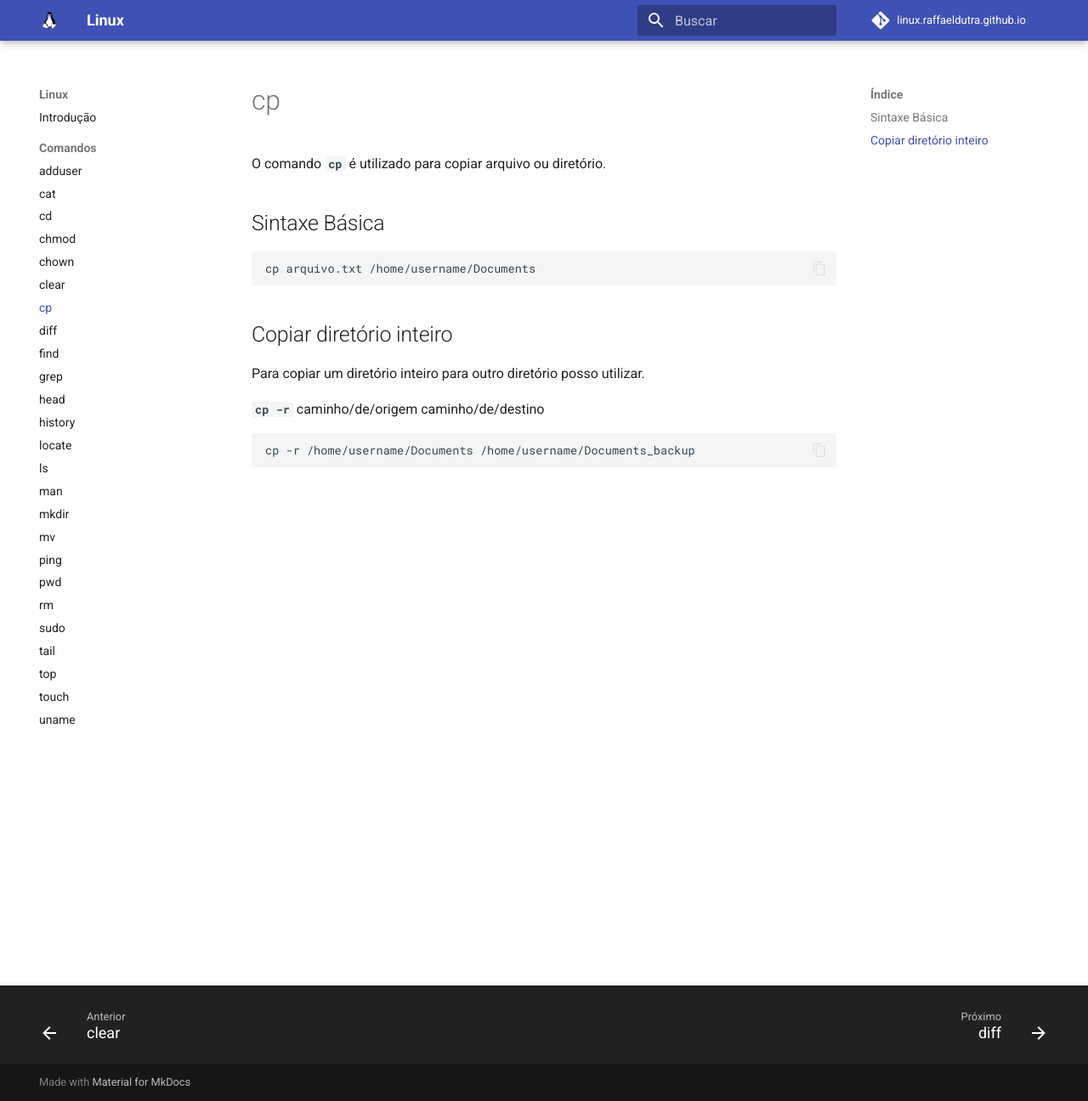
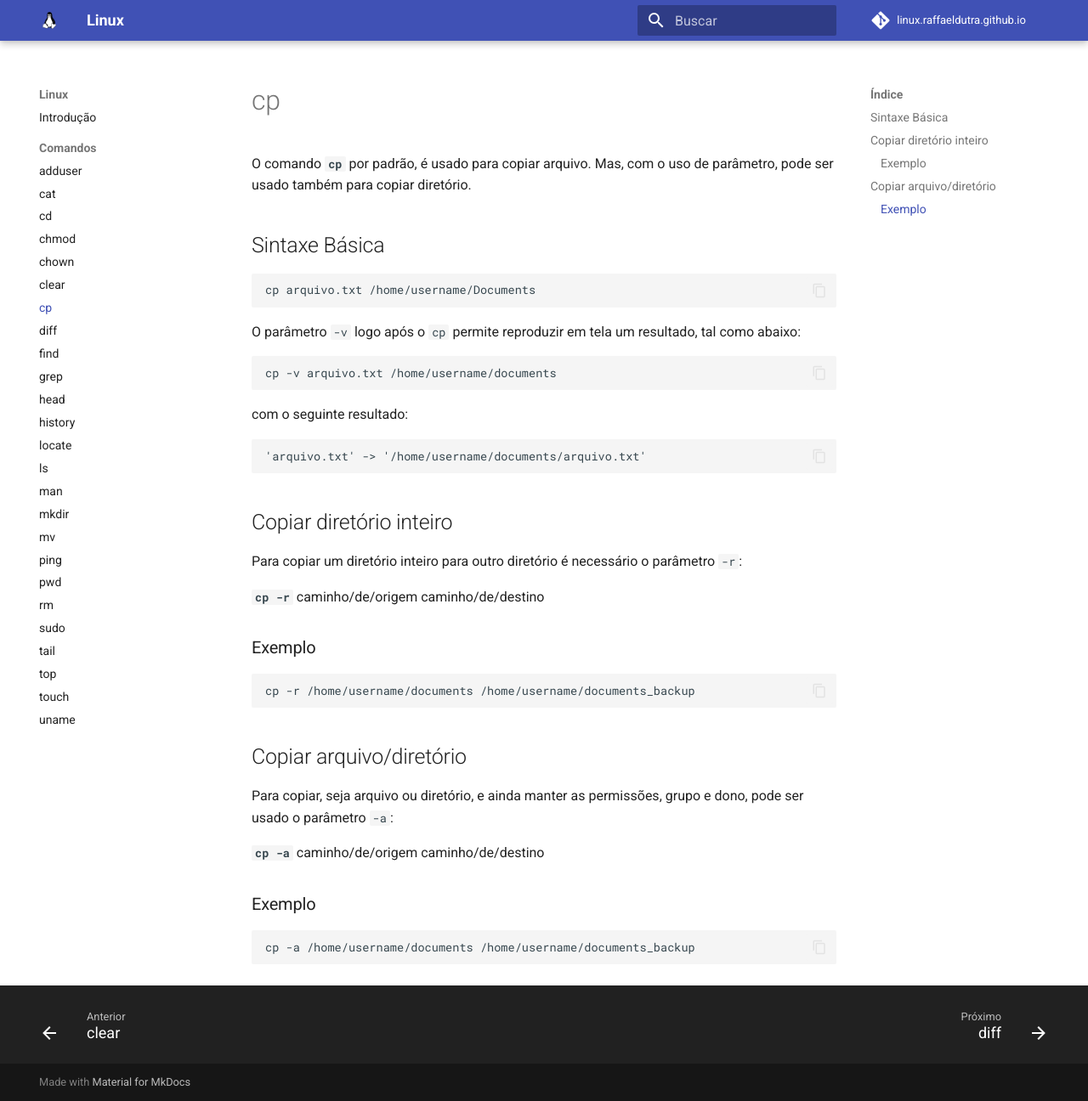
Before and after one commit to raffaeldutra/linux.raffaeldutra.github.io, an MkDocs documentation site: the page built from docs/comandos/cp.md, in a window 1280 px wide and 1296 px high. Shown: the whole window at 85% size. Built offline with MkDocs 1.6.1 and Material for MkDocs 9.7.7, drawn with Linux system fonts in a browser that asks for light colours; comment, search, counter and statistics services are not loaded.

Commit message:
Closes #45 Acrescentado exemplo de saída do comando cp

````diff
--- a/docs/comandos/cp.md
+++ b/docs/comandos/cp.md
@@ -1,6 +1,6 @@
 # cp
 
-O comando __`cp`__ é utilizado para copiar arquivo ou diretório.
+O comando __`cp`__ por padrão, é usado para copiar arquivo. Mas, com o uso de parâmetro, pode ser usado também para copiar diretório.
 
 ## Sintaxe Básica
 
@@ -8,13 +8,38 @@ O comando __`cp`__ é utilizado para copiar arquivo ou diretório.
 cp arquivo.txt /home/username/Documents
 ```
 
+O parâmetro `-v` logo após o `cp` permite reproduzir em tela um resultado, tal como abaixo:
+
+```
+cp -v arquivo.txt /home/username/documents
+```
+
+com o seguinte resultado:
+
+```
+'arquivo.txt' -> '/home/username/documents/arquivo.txt'
+```
+
 ## Copiar diretório inteiro
 
-Para copiar um diretório inteiro para outro diretório posso utilizar.
+Para copiar um diretório inteiro para outro diretório é necessário o parâmetro `-r`:
 
 __`cp -r`__ caminho/de/origem caminho/de/destino
 
+### Exemplo
 
 ```
-cp -r /home/username/Documents /home/username/Documents_backup
+cp -r /home/username/documents /home/username/documents_backup
 ```
+
+## Copiar arquivo/diretório
+
+Para copiar, seja arquivo ou diretório, e ainda manter as permissões, grupo e dono, pode ser usado o parâmetro `-a`:
+
+__`cp -a`__ caminho/de/origem caminho/de/destino
+
+### Exemplo
+
+```
+cp -a /home/username/documents /home/username/documents_backup
+```
````
